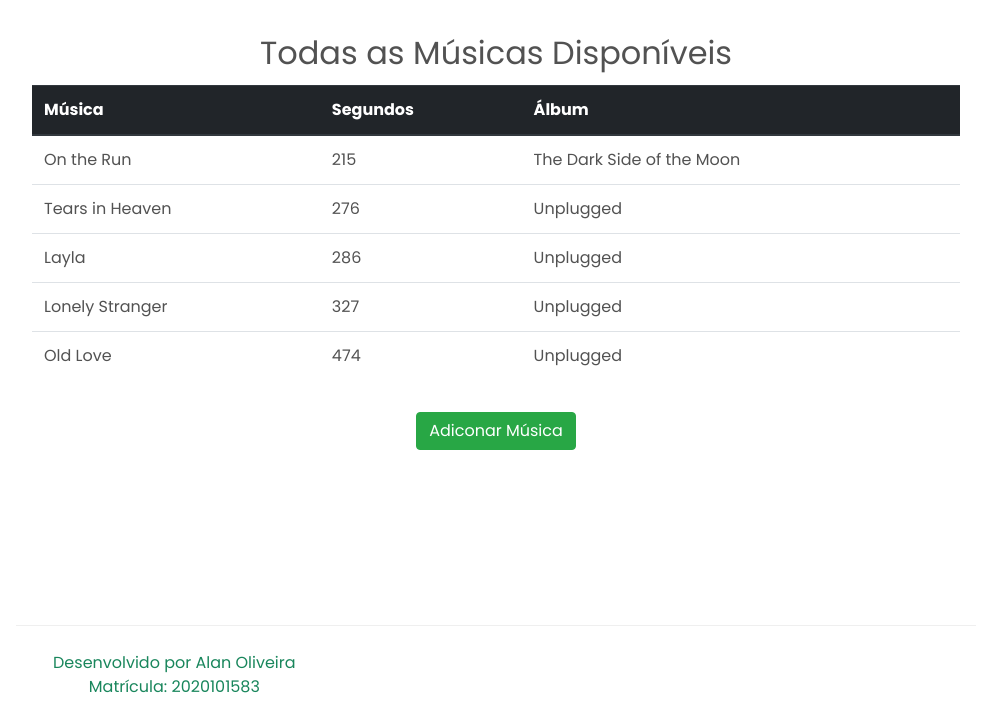
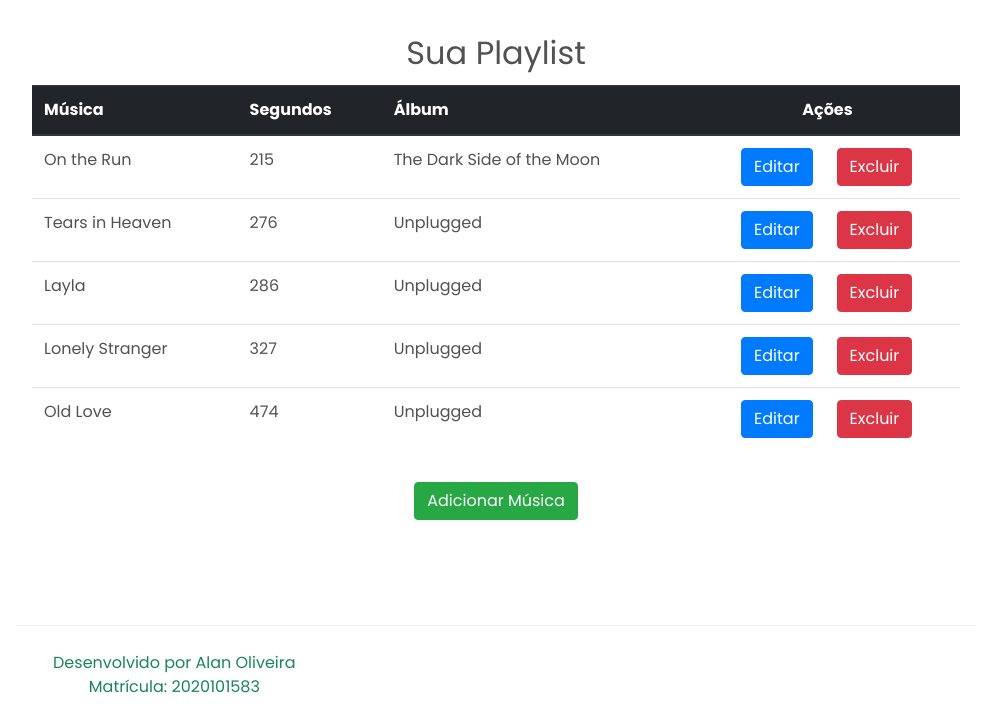
Before and after one commit to AlanCJO/Django-Discografia, a Django app: page /disco/musica-list/ in a window 1280 px wide. Shown: the part 76-800 px from the top of the page, without its empty margins (144-1135 px from the left). Run offline with Django 3.2, Linux system fonts and the light colour scheme; data comes from the database, SQL or seed files in the repository; both versions use the stored data as it was after the commit; some libraries are stand-ins or nearby versions.

Commit message:
fet: editar musica implementado

```diff
--- a/core/static/css/disco/music_list.css
+++ b/core/static/css/disco/music_list.css
@@ -12,3 +12,11 @@ h1.title {
     justify-content: center;
     margin-top: 2rem
 }
+
+th[colspan="2"] {
+    text-align: center;
+}
+
+#edit-music {
+    text-align: right
+}
--- a/disco/templates/music_list.html
+++ b/disco/templates/music_list.html
@@ -8,7 +8,7 @@
 {% block content %}
 
 <div class="container modal-body">
-    <h1 class="title">Todas as Músicas Disponíveis</h1>
+    <h1 class="title">Sua Playlist</h1>
 
     <table class="table">
         <thead class="thead-dark">
@@ -16,6 +16,7 @@
                 <th scope="col">Música</th>
                 <th scope="col">Segundos</th>
                 <th scope="col">Álbum</th>
+                <th colspan="2" scope="col">Ações</th>
             </tr>
         </thead>
         <tbody>
@@ -33,6 +34,12 @@
                     {% endif %}
 
                 {% endfor %}
+                <td id="edit-music">
+                    <a class="btn btn-primary" href="{% url 'disco:editar-musica' music.pk %}">Editar</a>
+                </td>
+                <td>
+                    <a class="btn btn-danger" href="#">Excluir</a>
+                </td>
 
             </tr>
         {% endfor %}
@@ -41,7 +48,7 @@
 
     <!-- nova música -->
     <div id="new-music">
-        <a class="btn btn-success" href="{% url 'disco:nova-musica' %}">Adiconar Música</a>
+        <a class="btn btn-success" href="{% url 'disco:nova-musica' %}">Adicionar Música</a>
     </div>
 
 </div>
--- a/disco/urls.py
+++ b/disco/urls.py
@@ -1,10 +1,11 @@
 from django.urls import path
 
-from .views import getAllMusics, musica_new
+from .views import getAllMusics, musica_new, musica_delete, musica_edit
 
 app_name = 'disco'
 
 urlpatterns = [
     path('musica-list/', getAllMusics, name='musicas'),
-    path('nova-musica/', musica_new, name="nova-musica")
+    path('nova-musica/', musica_new, name="nova-musica"),
+    path('editar-musica/<int:pk>/', musica_edit, name="editar-musica")
 ]
--- a/disco/views.py
+++ b/disco/views.py
@@ -15,11 +15,12 @@ def getAllMusics(request):
 
     return render(request, template_name, context)
 
+
 def musica_new(request):
     if request.method == 'POST':
         form = MusicaForm(request.POST)
         if form.is_valid():
-            form.save
+            form.save()
             return redirect('disco:musicas')
     else:
         template_name = 'nova_musica.html'
@@ -27,3 +28,23 @@ def musica_new(request):
             'form': MusicaForm()
         }
         return render(request, template_name, context)
+
+
+def musica_edit(request, pk):
+    musica = Musica.objects.get(pk=pk)
+    if request.method == 'POST':
+        form = MusicaForm(request.POST, instance=musica)
+        if form.is_valid():
+            form.save()
+            return redirect('disco:musicas')
+    else:
+        template_name = "editar_musica.html"
+        context = {
+            'form': MusicaForm(instance=musica),
+            'pk': pk
+        }
+        return render(request, template_name, context)
+
+
+def musica_delete(request, pk):
+    pass
```
Also changed, not shown: disco/templates/editar_musica.html (added, +13 -0 lines), discografia.db.
